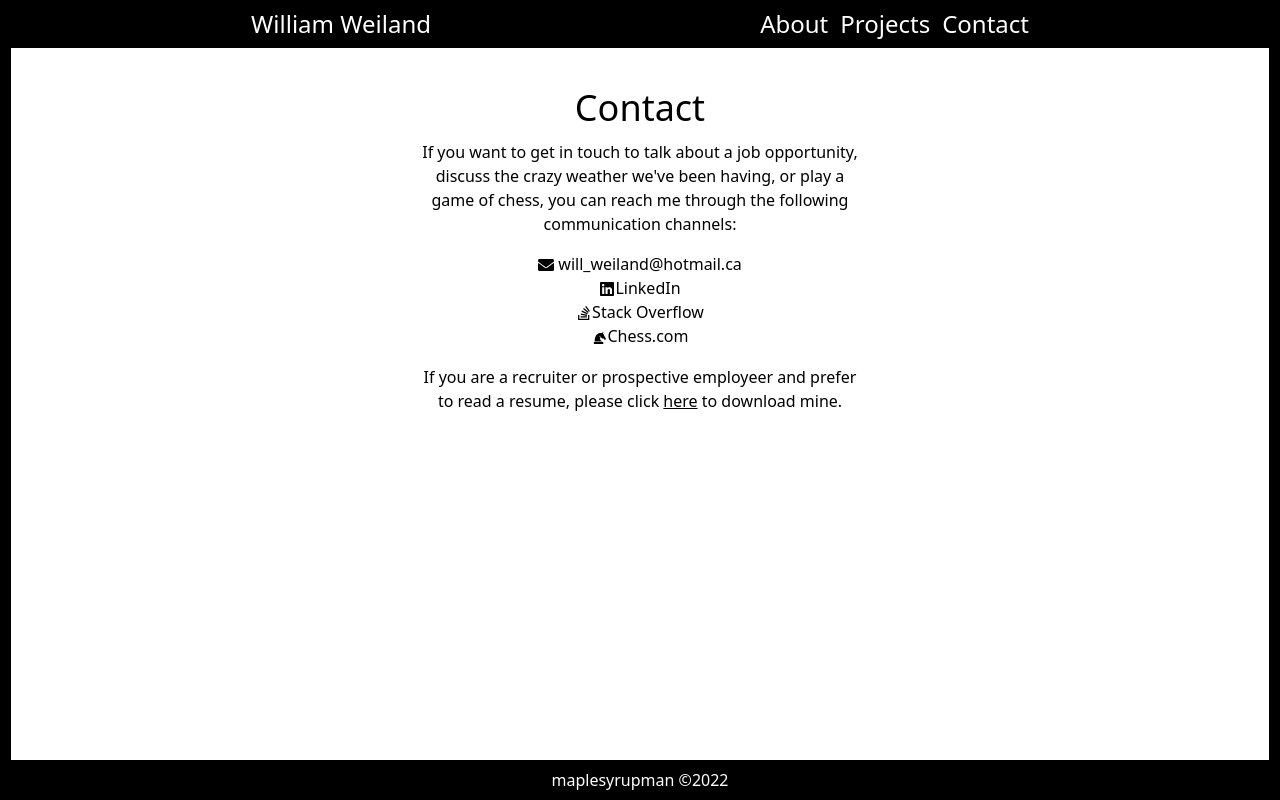
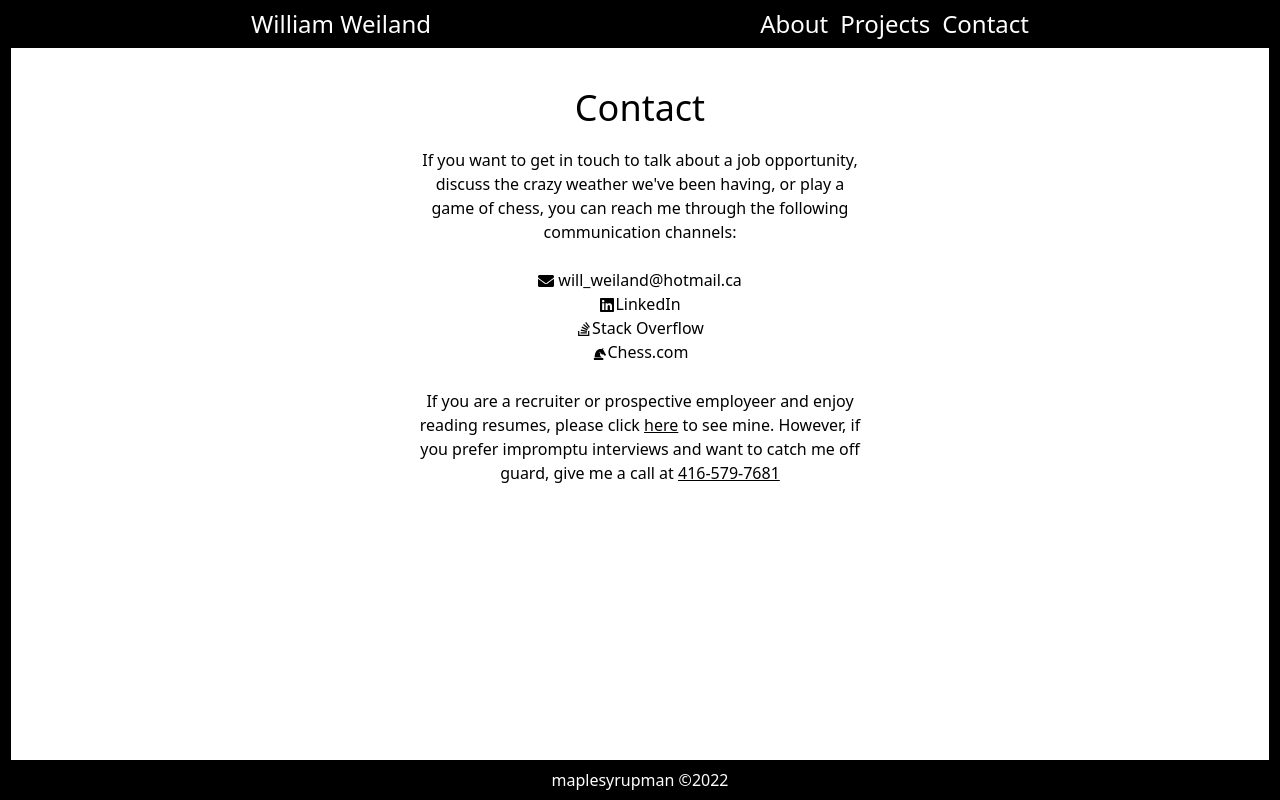
Before and after one commit to maplesyrupman/portfolio, a React (Create React App) app: page /#/contact in a window 1280 px wide. Built offline with nearby package versions, Linux system fonts and the light colour scheme.

Commit message:
polished contact page

```diff
--- a/src/components/Contact/index.js
+++ b/src/components/Contact/index.js
@@ -6,9 +6,9 @@ export default function Contact() {
     return (
         <div className="lg:w-7/12 flex flex-col gap-3 lg:px-16 items-center text-center">
             <h2 className="text-4xl">Contact</h2>
-            <div className="px-20">
+            <div className="px-20 my-2">
                 <p>If you want to get in touch to talk about a job opportunity, discuss the crazy weather we've been having, or play a game of chess, you can reach me through the following communication channels:</p>
-                <ul className="my-4">
+                <ul className="my-4 p-2">
                     <li>
                         <a href="mailto:will_weiland@hotmail.ca">
                             <FaEnvelope className="inline-block mb-0.5" />{' '}
@@ -34,7 +34,9 @@ export default function Contact() {
                             </a>
                             </li>
                 </ul>
-                <p>If you are a recruiter or prospective employeer and prefer to read a resume, please click <a href='#' className="underline">here</a> to download mine.</p>
+                <p className="my-2">If you are a recruiter or prospective employeer and enjoy reading resumes, please click <a href='https://1drv.ms/w/s!ApgYR6HSLrANnF6Crt4VrbFHqBtN?e=JbXMr1' className="underline" target={'_blank'}>here</a> to see mine.
+                However, if you prefer impromptu interviews and want to catch me off guard, give me a call at <a href="tel:+14165797681" className="underline">416-579-7681</a>
+                </p>
             </div>
         </div>
     )
--- a/src/components/Hero/index.js
+++ b/src/components/Hero/index.js
@@ -8,7 +8,7 @@ export default function Hero() {
             <div className="">
             <img src={require('../../images/hero.png')}></img>
             </div>
-            <p>I create fullstack applications using Tailwindcss, Bootstrap, React, GraphQl, Express, Node, MongoDB, and MySQL. Althought these are the technologies I am most comfortable with, I love learning new ways to help me efficiently solve problems and build powerful applications.</p>
+            <p>I create fullstack applications using React, Tailwind CSS, Bootstrap, GraphQl, Express, Node, MongoDB, and MySQL. Althought these are the technologies I am most comfortable with, I love learning new ways to help me efficiently solve problems and build powerful applications.</p>
             <p>To relax I enjoy reading, play chess, and hitting the weights. I also love spending time with my 4 year old son playing hide and seek and making really tall but structurally insecure lego towers.</p>
         </div>
     )
--- a/src/components/Project/index.js
+++ b/src/components/Project/index.js
@@ -12,7 +12,11 @@ export default function Project({ project }) {
             <div {...getCollapseProps()}>
                 <div className='content'>
                     <div className="max-w-full p-12">
-                        <img src={image} className="border border-double border-4 border-slate-400" />
+                        <a href={liveLink}
+                        target='_blank'
+                        >
+                            <img src={image} className="border border-double border-4 border-slate-400" />
+                        </a>
                     </div>
                     <div className="p-6 bg-black">
                         <div className="">
@@ -32,11 +36,19 @@ export default function Project({ project }) {
                                 </ul>
                             </div>
                             <div className="flex flex-col">
-                                <a href={liveLink} className="whitespace-nowrap">
+                                <a
+                                href={liveLink}
+                                target='_blank'
+                                className="whitespace-nowrap"
+                                >
                                     <FaFF className='inline-block mb-0.5' />{' '}
                                     <p className='inline-block hover:underline'>Deployed</p>
                                 </a>
-                                <a href={ghLink} className="whitespace-nowrap">
+                                <a
+                                href={ghLink}
+                                target='_blank'
+                                className="whitespace-nowrap"
+                                >
                                     <FaGithub className="inline-block mb-0.5" />{' '}
                                     <p className="inline-block hover:underline">Repository</p>
                                 </a>
```
Also changed, not shown: 1 other file (tests, documents, lock files or other folders).
